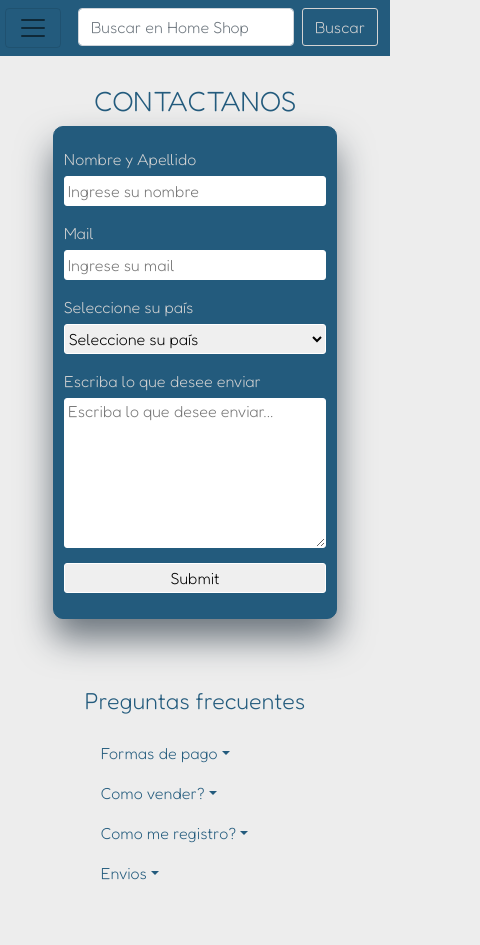
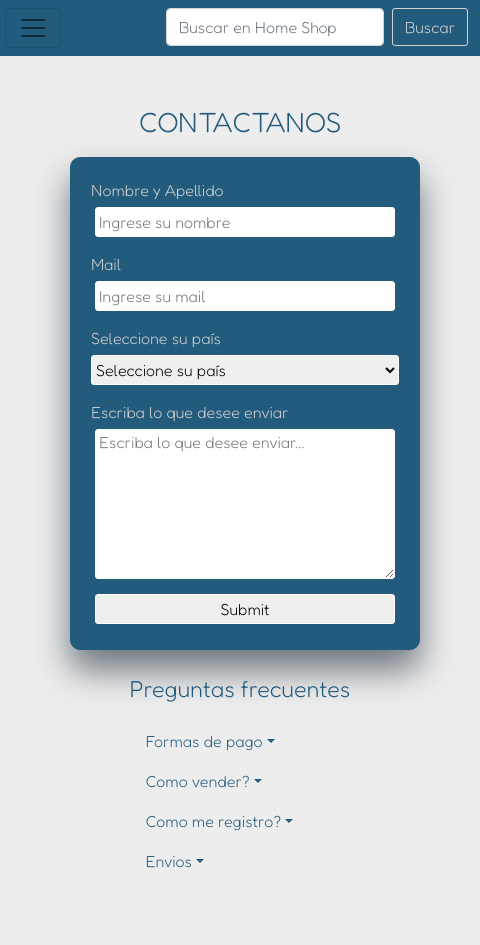
Before and after one commit to J0AQUINPEDRAZA/home-shop, a website: page pages/contacto.html in a window 390 px wide. Shown: the top 945 px of the page, 480 px wide, since content can reach past the window. Drawn offline with nearby package versions, Linux system fonts and the light colour scheme; files that its build step writes are made by us from their sources.

Commit message:
acomodando detalles para la ultima entrega

```diff
--- a/scss/_base.scss
+++ b/scss/_base.scss
@@ -5,6 +5,7 @@
 	width: 100%;
 	max-width: 300px;
 	min-width: 255px;
+	height: 360px;
 	margin: 10px;
 	background-color: $blanco;
 	padding: 10px;
--- a/scss/_body.scss
+++ b/scss/_body.scss
@@ -1,10 +1,14 @@
 @import "_variables";
 
 .body{
+	height: 100vh;
 	background-color: $grisFondo;
 	font-family: 'Fredoka', sans-serif;
 	display: grid;
 	grid-template-columns: 1fr;
-	grid-auto-rows: auto 100% 3.75rem;
+	grid-auto-rows: auto auto 3.75rem;
 	justify-items: center;
+	grid-template-areas: "header"
+	"section"
+	"footer";
 }
--- a/scss/_carrito.scss
+++ b/scss/_carrito.scss
@@ -2,6 +2,7 @@
 @import "_base";
 
 .section__carrito{
+    grid-area: section;
 	width: 100%;
 	max-width: 1200px;
 	height: 475px;
--- a/scss/_contacto.scss
+++ b/scss/_contacto.scss
@@ -3,12 +3,12 @@
 @import "_base";
 
 .section__contacto{
+    grid-area: section;
 	width: 100%;
 	max-width: 1200px;
 	display: flex;
     flex-wrap: wrap;
-    grid-column: 1/2;
-    grid-row: 2/3;
+    margin-bottom: 30px;
     justify-content: space-around;
     .article__contacto{
         display: flex;
@@ -77,27 +77,6 @@
                 outline: none;
             }
         }
-        @media only screen and (max-width:750px){
-            .formulario{
-                width: 73vw;
-                max-width: 350px;
-                padding: 10px;
-                margin: 0;
-                box-shadow: 0px 20px 35px 0px $boxShadowForm;
-                .formulario__inputs{
-                width: 100%;
-                }
-                .formulario__option{
-                width: 100%;
-                }
-                .formulario__input__comentario{
-                    width: 100%;
-                    min-width: 190px;
-                }
-                .formulario__input__enviar{
-                    width: 100%;
-                }
-            }
     }
 }
     .aside{
@@ -131,6 +110,7 @@
         }
     }
     .aside__title{
+        margin-top: 15px;
         @include textos;
         display: flex;
         width: 100%;
@@ -148,4 +128,28 @@
         }
     }
 }
+@media only screen and (max-width:750px){
+    .section__contacto{
+        margin: 50px;
+        .formulario{
+            width: 73vw;
+            max-width: 350px;
+            padding: 10px;
+            margin: 0;
+            box-shadow: 0px 20px 35px 0px $boxShadowForm;
+            .formulario__inputs{
+            width: 100%;
             }
+            .formulario__option{
+            width: 100%;
+            }
+            .formulario__input__comentario{
+                width: 100%;
+                min-width: 190px;
+            }
+            .formulario__input__enviar{
+                width: 100%;
+            }
+        }
+    }
+}
--- a/scss/_footer.scss
+++ b/scss/_footer.scss
@@ -1,6 +1,7 @@
 @import "_variables";
 
 .footer{
+	grid-area: footer;
 	margin: 10px 0px 0px 0px;
 	background-color: $azulHeader ;
 	display: flex;
--- a/scss/_header__desktop.scss
+++ b/scss/_header__desktop.scss
@@ -5,6 +5,7 @@
 	    display: none;
     }
 	.header__desktop{
+		grid-area: header;
 		background-color: $azulHeader;
 		width: 100%;
 		.nav{
--- a/scss/_header__mobile.scss
+++ b/scss/_header__mobile.scss
@@ -6,8 +6,9 @@
         display: none;
     }
     .header__responsive{
-    width: 100%;
-    background-color: $azulHeader;
+        grid-area: header;
+        width: 100%;
+        background-color: $azulHeader;
     }
     .prueba{
         display: flex;
--- a/scss/_inicio.scss
+++ b/scss/_inicio.scss
@@ -5,11 +5,13 @@
 @import "_footer";
 
 .section{
+    grid-area: section;
     width: 90%;
     max-width: 1200px;
 	display: flex;
     flex-direction: column;
   	align-items: center;
+    margin-bottom: 30px;
     .article{
         width: 90%;
         max-width: 1200px;
--- a/scss/_mi__cuenta.scss
+++ b/scss/_mi__cuenta.scss
@@ -1,6 +1,7 @@
 @import "_variables";
 
 .section__perfil{
+    grid-area: section;
 	display: flex;
     flex-direction: column;
     align-items: center;
--- a/scss/_vender.scss
+++ b/scss/_vender.scss
@@ -1,5 +1,9 @@
 @import "_variables";
 
+
+section{
+    grid-area: section;
+}
 .title__vender{
     margin: 30px 0px;
     display: flex;
```
Also changed, not shown: pages/vender.html (+2 -2 lines), css/main.css, img/productos__hogar/silla1.jpg. Lines whose indentation alone changed are shown as unchanged.
